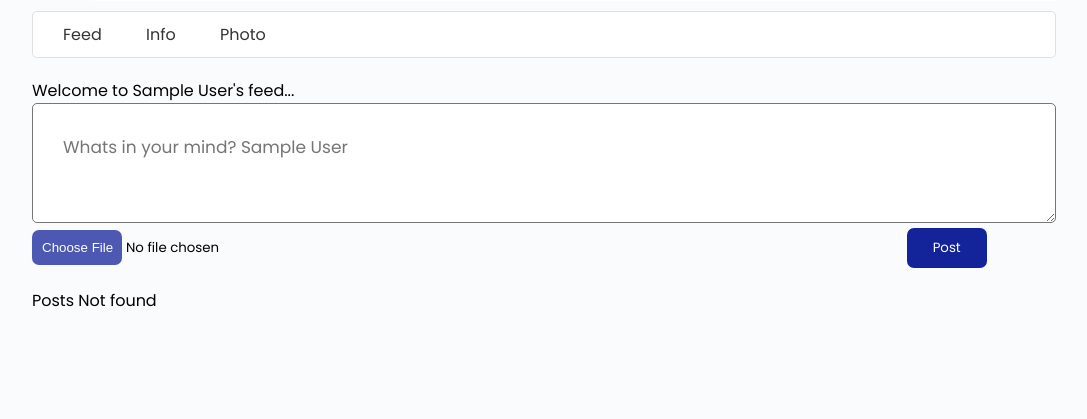
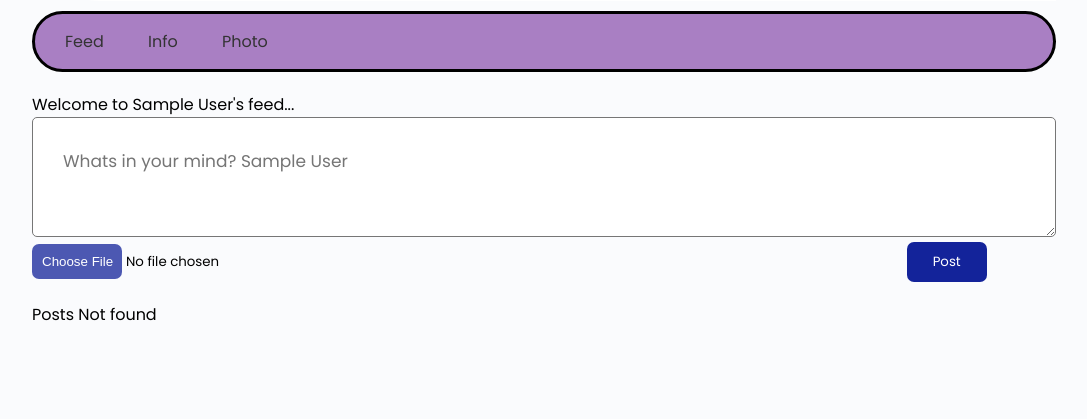
Before and after one commit to Mayuresh-22/Minglr, a PHP site: the page made by account.php in a window 1280 px wide. Shown: the part 597-1016 px from the top of the page, without its empty margins (96-1183 px from the left). Run offline with PHP 8.4, Linux system fonts and the light colour scheme; the visitor is signed in with stand-in values (Sample User, id 1); data that the repository does not hold is empty; some libraries are stand-ins or nearby versions.

Commit message:
modified feed info photo section

```diff
--- a/style/account.css
+++ b/style/account.css
@@ -47,19 +47,41 @@
     color: white;
 }
 
+
+
+
+
+
+
+
+
+
+
 /* Account tabs stylling */
 .account-tabs ul{
-    background-color: white;
+    background-color: rgb(169 127 195);
     margin-top: 10px;
-    border: solid rgba(128, 128, 128, 0.248) 1px;
-    border-radius: 5px;
+    border: solid black 3px;
+    border-radius: 50px;
 }
 .account-tabs li{
     display: inline-block;
     margin-left: 20px;
+    font-family: 'Courier New', Courier, monospace;
 }
 li.acc-tabs-item{
     padding: 10px;
+    margin-left: 20px;
+    margin-top: 5;
+    margin-bottom: 5px;
+    border-radius: 25px;
+
+}
+li.acc-tabs-item:hover{
+    border: 1px solid black;
+
+    background-color: rgb(201 204 214);
+
 }
 .acc-tabs-btn{
     font-size: 15px;
```
